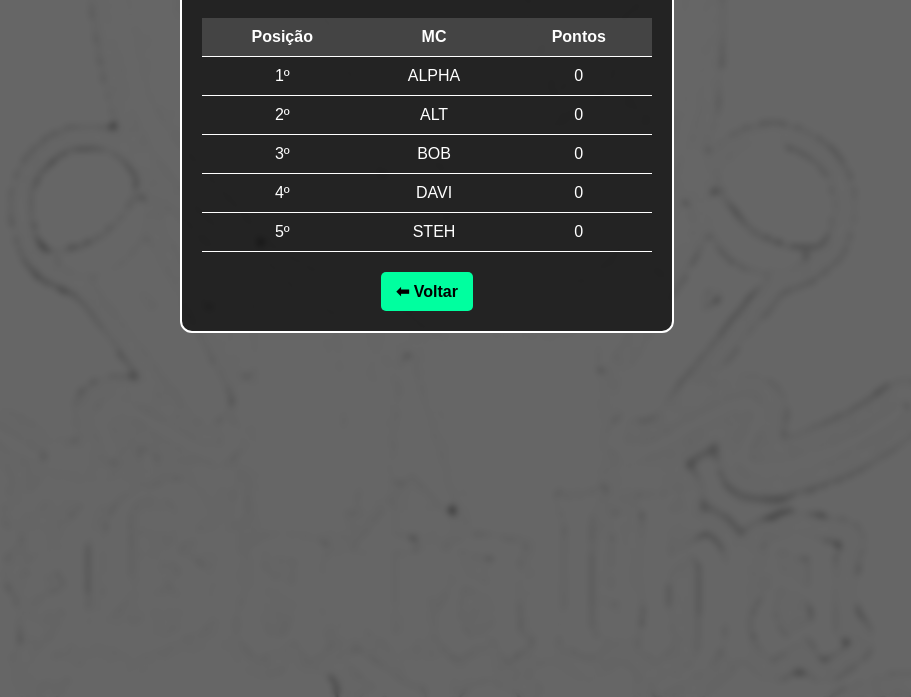
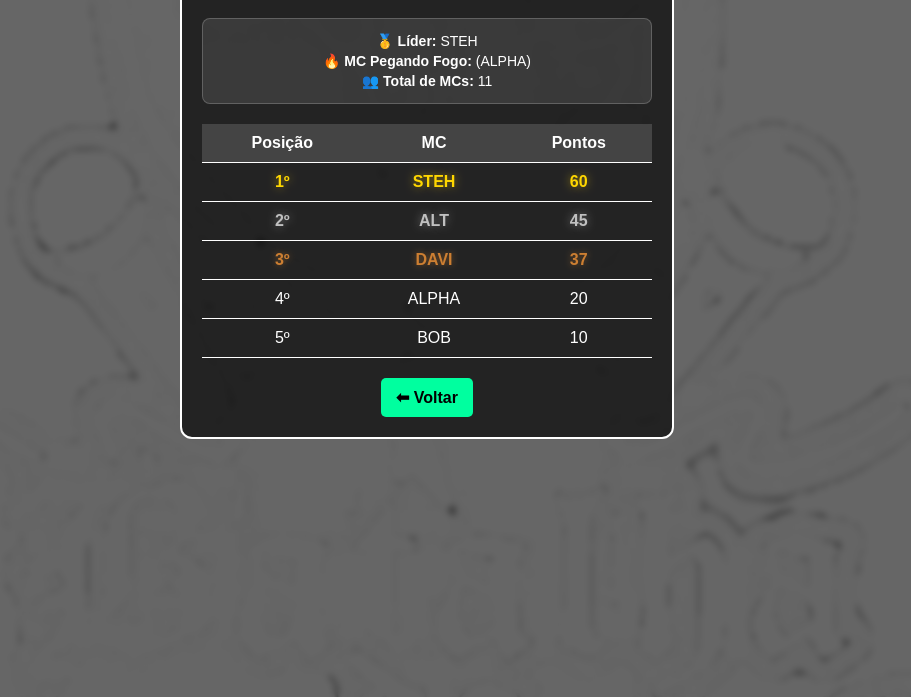
Before and after one commit to neysidi40-debug/batalha-do-nucleoo, a plain HTML site: page rank.html in a window 1280 px wide. Shown: the part 103-800 px from the top of the page, without its empty margins (213-1124 px from the left). Drawn offline with Linux system fonts and the light colour scheme.

Commit message:
Update rank.html
update muiotas coisas

```diff
--- a/rank.html
+++ b/rank.html
@@ -37,6 +37,17 @@
         margin-top: 0;
     }
 
+    /* Painel no topo */
+    .painel {
+        margin-bottom: 20px;
+        padding: 12px;
+        background: rgba(255,255,255,0.1);
+        border-radius: 8px;
+        border: 1px solid rgba(255,255,255,0.2);
+        font-size: 14px;
+        line-height: 20px;
+    }
+
     table {
         width: 100%;
         border-collapse: collapse;
@@ -53,6 +64,26 @@
         background: rgba(255,255,255,0.15);
     }
 
+    /* Estilos do Top 3 */
+    .ouro {
+        color: #ffd700;
+        font-weight: bold;
+        text-shadow: 0px 0px 8px #ffd70080;
+    }
+
+    .prata {
+        color: #c0c0c0;
+        font-weight: bold;
+        text-shadow: 0px 0px 8px #c0c0c080;
+    }
+
+    .bronze {
+        color: #cd7f32;
+        font-weight: bold;
+        text-shadow: 0px 0px 6px #cd7f3280;
+    }
+
+    /* Botão voltar */
     .btn-voltar {
         display: inline-block;
         margin-top: 20px;
@@ -70,6 +101,11 @@
 <div class="container">
     <h1>🏆 Ranking de MCs</h1>
 
+    <!-- Painel Topo -->
+    <div id="painel" class="painel">
+        Carregando dados...
+    </div>
+
     <table id="rankTable">
         <tr>
             <th>Posição</th>
@@ -82,24 +118,42 @@
 </div>
 
 <script>
-    // LISTA SIMPLES DE MCs
+    // LISTA DE MCs
     const mcs = [
-        { nome: "ALPHA", pontos: 0 },
-        { nome: "ALT", pontos: 0 },
-        { nome: "BOB", pontos: 0 },
-        { nome: "DAVI", pontos: 0 },
-        { nome: "STEH", pontos: 0 }
+        { nome: "ALPHA", pontos: 20 },
+        { nome: "ALT", pontos: 45 },
+        { nome: "BOB", pontos: 10 },
+        { nome: "DAVI", pontos: 37 },
+        { nome: "STEH", pontos: 60 }
     ];
 
     // Ordena automaticamente os MCs por pontuação
     const ordenado = mcs.sort((a, b) => b.pontos - a.pontos);
 
     const tabela = document.getElementById("rankTable");
+    const painel = document.getElementById("painel");
 
+    // Preencher painel do topo
+    const lider = ordenado[0].nome;
+    const total = mcs.length;
+
+    painel.innerHTML = `
+        🥇 <b>Líder:</b> ${lider}<br>
+        🔥 <b>MC Pegando Fogo:</b> (ALPHA)<br>
+        👥 <b>Total de MCs:</b> ${11}
+    `;
+
+    // Preencher tabela
     let posicao = 1;
     ordenado.forEach(mc => {
+        let classe = "";
+
+        if (posicao === 1) classe = "ouro";
+        if (posicao === 2) classe = "prata";
+        if (posicao === 3) classe = "bronze";
+
         tabela.innerHTML += `
-            <tr>
+            <tr class="${classe}">
                 <td>${posicao}º</td>
                 <td>${mc.nome}</td>
                 <td>${mc.pontos}</td>
```
